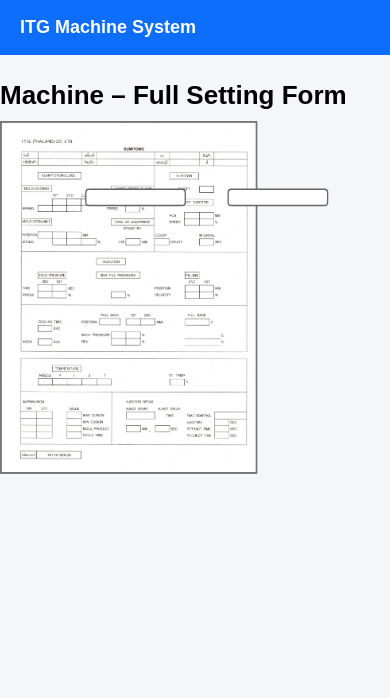
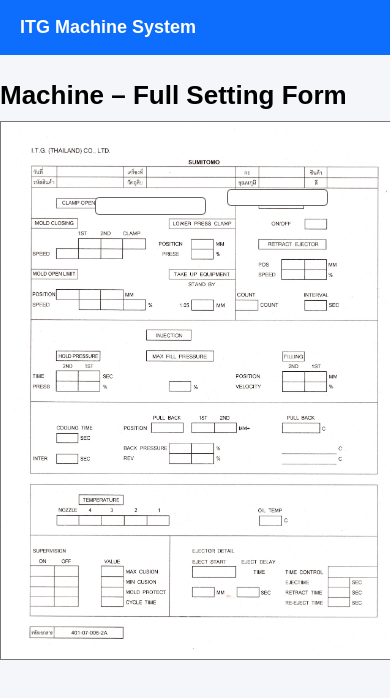
Before and after one commit to Krittapas2004/ITG, a React (Vite) app: page /machine/1/1 in a window 390 px wide. Shown: the top 698 px of the page. Built offline with nearby package versions, Linux system fonts and the light colour scheme.

Commit message:
refractor code

```diff
--- a/src/pages/MachineForm/MachineForm.css
+++ b/src/pages/MachineForm/MachineForm.css
@@ -1,129 +1,49 @@
-/* ====== PAGE ====== */
+/* ===== PAGE ===== */
 .machine-screen {
   width: 100%;
   overflow-x: auto;
+  overflow-y: auto;
+  padding-bottom: 40px;
 }
 
-/* ====== IMAGE ====== */
-.reference-image {
-  width: 100%;
-  max-width: 900px;
-  display: block;
-  margin-bottom: 20px;
-  border: 3px solid #777;
-}
-
-/* ====== FORM ====== */
-.machine-form {
-  max-width: 900px;
-}
-
-/* ====== PANELS ====== */
-.panel {
-  background: #f2f2f2;
-  border: 2px solid #888;
-  margin-bottom: 20px;
-  padding: 15px;
-}
-
-.panel-title {
-  background: #d9d9d9;
-  border: 1px solid #888;
-  padding: 6px 10px;
-  font-weight: bold;
-  font-size: 14px;
-  margin-bottom: 12px;
-}
-
-/* ====== GRIDS ====== */
-.grid-2 {
-  display: grid;
-  grid-template-columns: repeat(2, 1fr);
-  gap: 12px;
-}
-
-.grid-3 {
-  display: grid;
-  grid-template-columns: repeat(3, 1fr);
-  gap: 12px;
-}
-
-/* ====== FIELDS ====== */
-.field {
-  display: flex;
-  flex-direction: column;
-}
-
-.field label {
-  font-size: 12px;
-  margin-bottom: 4px;
-  color: #222;
-}
-
-.field input {
-  background: #ffffff;
-  border: 2px solid #555;
-  padding: 6px;
-  font-size: 14px;
-  text-align: center;
-}
-
-/* EMPTY PLACEHOLDER */
-.field.empty {
-  visibility: hidden;
-}
-
-/* ====== BUTTON ====== */
-.save-btn {
-  margin-top: 20px;
-  padding: 12px 25px;
-  font-size: 16px;
-  background: #2d66d3;
-  color: white;
-  border: none;
-  cursor: pointer;
-}
-
-.save-btn:hover {
-  background: #1f4fb0;
-}
-
-#short {
-  width: 50px;
-  height: 20px;
-}
-
-/* iPad Air Portrait & Landscape */
-@media screen and (max-width: 1180px) {
-  .form-canvas {
-    transform: scale(0.8);
-  }
-}
-
-/* Small tablets / phones */
-@media screen and (max-width: 900px) {
-  .form-canvas {
-    transform: scale(0.65);
-  }
-}
-
-/* Outer wrapper centers and scales */
+/* ===== WRAPPER ===== */
 .form-wrapper {
   width: 100%;
   display: flex;
   justify-content: center;
 }
 
-/* Original desktop canvas size */
+/* ===== CANVAS ===== */
+/* MUST match original image width */
 .form-canvas {
   position: relative;
   width: 1000px;
-  /* MATCH your image width */
-  transform-origin: top left;
 }
 
-/* Image must follow canvas width */
+/* ===== IMAGE ===== */
 .reference-image {
   width: 100%;
   display: block;
+  border: 3px solid #777;
 }
+
+/* iPad Pro */
+@media (max-width: 1024px) {
+  .form-canvas {
+    zoom: 0.8;
+  }
+}
+
+/* iPad Air */
+@media (max-width: 834px) {
+  .form-canvas {
+    zoom: 0.72;
+  }
+}
+
+/* iPad Mini */
+@media (max-width: 768px) {
+  .form-canvas {
+    zoom: 0.65;
+  }
+}
--- a/src/pages/MachineForm/MachineForm.jsx
+++ b/src/pages/MachineForm/MachineForm.jsx
@@ -42,7 +42,6 @@ export default function MachineForm() {
         <div className="form-canvas">
           <img
             src={Test}
-            alt="Reference"
             className="reference-image"
           />
 
@@ -52,9 +51,9 @@ export default function MachineForm() {
             className="machine-date"
             style={{
               position: "absolute",
-              top: "98px",
-              left: "131px",
-              width: "155px",
+              top: "111px",
+              left: "146px",
+              width: "171px",
               height: "27px",
               border: "2px solid #666",
               background: "#fff",
```
